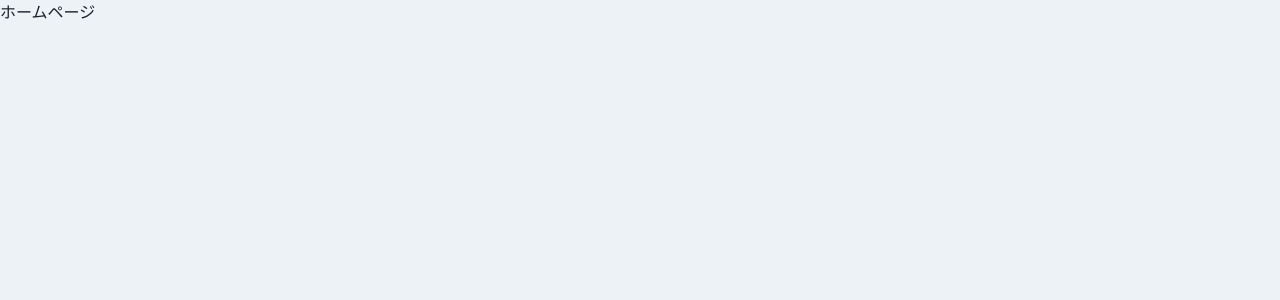
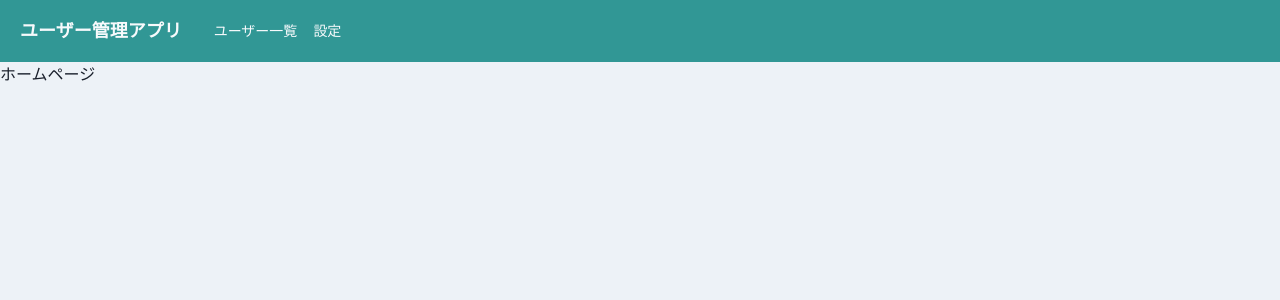
Before and after one commit to Taiji-Kondo/react-user-management, a React (Create React App) app: page /home in a window 1280 px wide. Shown: the top 300 px of the page. Built offline with nearby package versions, Linux system fonts and the light colour scheme.

Commit message:
ADD: Headerありのレイアウトを/home以下のchildrenに指定

```diff
--- a/src/router/Router.tsx
+++ b/src/router/Router.tsx
@@ -4,6 +4,7 @@ import { Route, Switch } from 'react-router'
 import { Login } from '../components/pages/Login'
 import { homeRoutes } from './HomeRoutes'
 import { Page404 } from '../components/pages/Page404'
+import { HeaderLayout } from '../components/template/HeaderLayout'
 
 export const Router: VFC = memo(() => {
   return (
@@ -17,7 +18,7 @@ export const Router: VFC = memo(() => {
           <Switch>
             {homeRoutes.map((route) => (
               <Route key={route.path} exact={route.exact} path={`${url}${route.path}`}>
-                {route.children}
+                <HeaderLayout>{route.children}</HeaderLayout>
               </Route>
             ))}
           </Switch>
```
